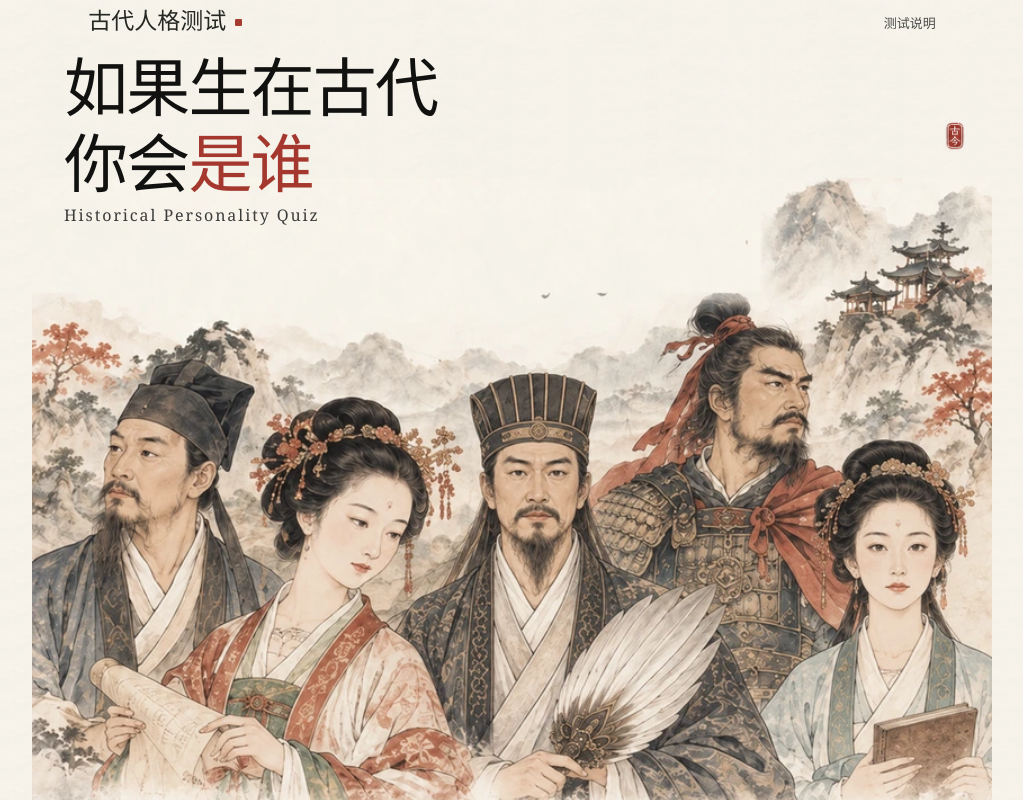
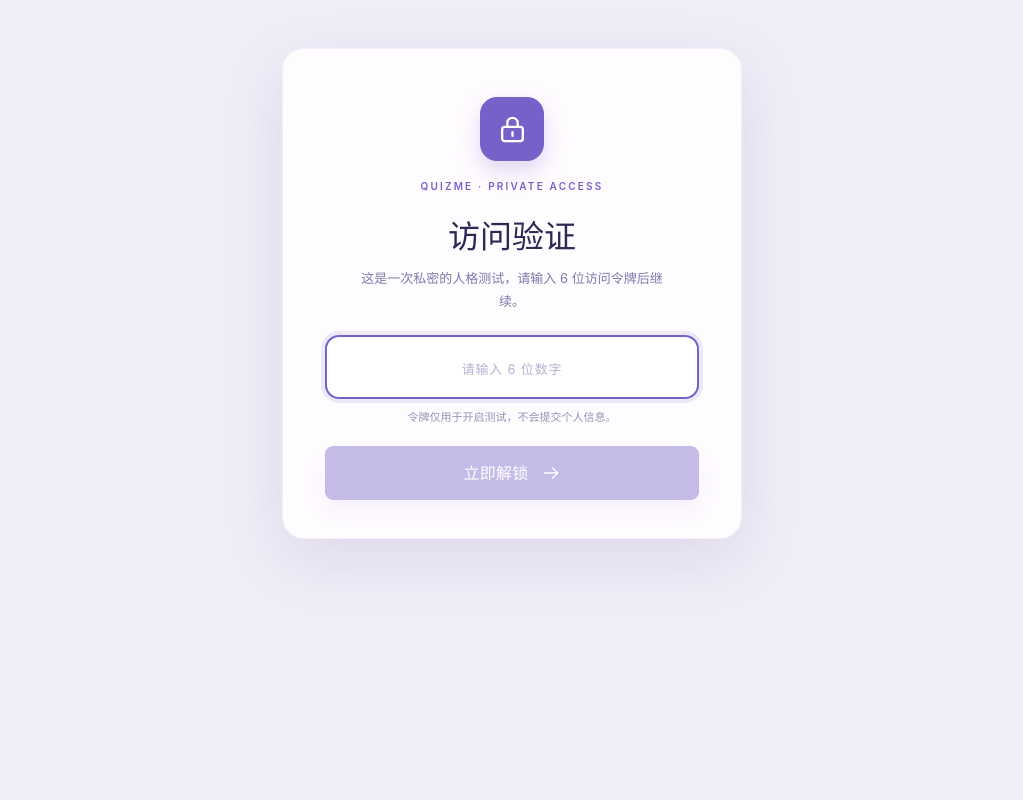
Before and after one commit to lsy991029-design/QuizMe, a React (Vite) app in the folder history-quiz/: page / in a window 1280 px wide. Shown: the whole page, without its empty margins (128-1151 px from the left). Built offline with nearby package versions, Linux system fonts and the light colour scheme.

Commit message:
feat: add quiz access token gate

```diff
--- a/history-quiz/src/Prototype.tsx
+++ b/history-quiz/src/Prototype.tsx
@@ -8,6 +8,7 @@ import { buildReport } from './report';
 import { portraitUrl } from './portraits';
 import { createAnonymousSession, QuotaApiError, submitTest, type QuotaSnapshot } from './quota';
 import { assetUrl } from './assets';
+import { grantAccess, hasAccessGrant, isAccessCode } from './access';
 
 type QuizState = {
   draft: Draft; updateDraft: (draft: Draft) => void; result: QuizResult | null;
@@ -29,6 +30,7 @@ const resultScreen: FlowScreen = { id: 'result', header: () => <InnerHeader />,
 const shareScreen: FlowScreen = { id: 'share', header: flow => <InnerHeader onBack={flow.pop} backLabel="返回结果" />, headerHeight: 64, render: flow => <Share flow={flow} /> };
 const sharedScreen: FlowScreen = { id: 'shared', header: () => <InnerHeader />, headerHeight: 64, footer: flow => <VisitorFooter flow={flow} />, footerHeight: 132, render: () => <SharedResult /> };
 const unavailableScreen: FlowScreen = { id: 'unavailable', header: () => <InnerHeader />, headerHeight: 64, render: flow => <Unavailable flow={flow} /> };
+const accessScreen = (next: FlowScreen): FlowScreen => ({ id: 'access', render: flow => <AccessGate flow={flow} next={next} /> });
 
 function Brand() { return <span className="brand">{PRODUCT_NAME}<span className="brand-dot" aria-hidden="true" /></span>; }
 function Primary({ children, onClick, disabled = false, busy = false, className = '' }: { children: ReactNode; onClick: () => void; disabled?: boolean; busy?: boolean; className?: string }) {
@@ -44,6 +46,39 @@ function StorageNotice({ omitFullStops = false }: { omitFullStops?: boolean }) {
 function Toast({ message }: { message: string }) { return message ? <div className="toast" role="status">{message}</div> : null; }
 function InnerHeader({ onBack, backLabel = '返回' }: { onBack?: () => void; backLabel?: string }) {
   return <div className="inner-header">{onBack ? <button type="button" className="back" onClick={onBack}><ChevronLeftIcon />{backLabel}</button> : <span />}<Brand /><span /></div>;
+}
+function AccessGate({ flow, next }: { flow: FlowControls; next: FlowScreen }) {
+  const [code, setCode] = useState('');
+  const [error, setError] = useState('');
+  const inputRef = useRef<HTMLInputElement>(null);
+  useEffect(() => { inputRef.current?.focus(); }, []);
+  const unlock = () => {
+    if (code.length !== 6) {
+      setError('请输入 6 位数字令牌。');
+      inputRef.current?.focus();
+      return;
+    }
+    if (!isAccessCode(code)) {
+      setError('令牌无效，请检查后重试。');
+      setCode('');
+      inputRef.current?.focus();
+      return;
+    }
+    grantAccess();
+    flow.replace(next);
+  };
+  return <Page id="access" className="access-page">
+    <section className="access-card" aria-labelledby="access-title">
+      <div className="access-lock" aria-hidden="true"><svg viewBox="0 0 24 24" fill="none" stroke="currentColor" strokeWidth="1.8" strokeLinecap="round" strokeLinejoin="round"><rect x="4" y="10" width="16" height="11" rx="2" /><path d="M8 10V7a4 4 0 0 1 8 0v3" /><path d="M12 14v3" /></svg></div>
+      <p className="access-kicker">QUIZME · PRIVATE ACCESS</p>
+      <h1 id="access-title">访问验证</h1>
+      <p className="access-description">这是一次私密的人格测试，请输入 6 位访问令牌后继续。</p>
+      <label className="sr-only" htmlFor="access-code">6 位访问令牌</label>
+      <input ref={inputRef} id="access-code" className="access-code" type="password" inputMode="numeric" pattern="[0-9]*" autoComplete="one-time-code" maxLength={6} value={code} onChange={event => { setCode(event.target.value.replace(/\D/g, '').slice(0, 6)); setError(''); }} onKeyDown={event => { if (event.key === 'Enter') unlock(); }} aria-invalid={Boolean(error)} aria-describedby={error ? 'access-error' : 'access-help'} placeholder="请输入 6 位数字" />
+      {error ? <p id="access-error" className="access-error" role="alert">{error}</p> : <p id="access-help" className="access-help">令牌仅用于开启测试，不会提交个人信息。</p>}
+      <Primary onClick={unlock} disabled={code.length !== 6}>立即解锁<ArrowRightIcon /></Primary>
+    </section>
+  </Page>;
 }
 function InfoSheet({ open, onClose }: { open: boolean; onClose: () => void }) {
   return <BottomSheet open={open} onOpenChange={value => { if (!value) onClose(); }} title="关于这场相遇" description="24 道选择，100 位中国历史人物" snap={0.69}><div className="info-body">
@@ -177,10 +212,10 @@ function SharedResult() {
 }
 function VisitorFooter({ flow }: { flow: FlowControls }) {
   const quiz = useQuiz();
-  return <div className="app-footer visitor-footer"><Primary onClick={() => { quiz.startNew(); clearShareHash(); flow.replace(quizScreen); }}>开始测试<ArrowRightIcon /></Primary><p className="footer-hint">24 道情境选择，遇见你的同频人物</p></div>;
+  return <div className="app-footer visitor-footer"><Primary onClick={() => { quiz.startNew(); clearShareHash(); flow.replace(accessScreen(quizScreen)); }}>开始测试<ArrowRightIcon /></Primary><p className="footer-hint">24 道情境选择，遇见你的同频人物</p></div>;
 }
 function Unavailable({ flow }: { flow: FlowControls }) {
-  return <Page id="unavailable" className="unavailable-page"><p className="eyebrow">这次相遇，暂未抵达</p><h1>这份结果<br />暂时无法查看</h1><p>链接可能不完整，或对应的内容版本已不可用。你仍可以开启自己的测试。</p><Primary onClick={() => { clearShareHash(); flow.replace(homeScreen); }}>开始我的测试<ArrowRightIcon /></Primary></Page>;
+  return <Page id="unavailable" className="unavailable-page"><p className="eyebrow">这次相遇，暂未抵达</p><h1>这份结果<br />暂时无法查看</h1><p>链接可能不完整，或对应的内容版本已不可用。你仍可以开启自己的测试。</p><Primary onClick={() => { clearShareHash(); flow.replace(hasAccessGrant() ? homeScreen : accessScreen(homeScreen)); }}>开始我的测试<ArrowRightIcon /></Primary></Page>;
 }
 function Share({ flow }: { flow: FlowControls }) {
   const { result } = useQuiz();
@@ -356,5 +391,8 @@ export default function Prototype() {
     screen?.addEventListener('scroll', keepViewport, { passive: true });
     return () => { window.removeEventListener('hashchange', onExternalNavigation); window.removeEventListener('popstate', onExternalNavigation); screen?.removeEventListener('scroll', keepViewport); };
   }, [cancelAdvance]);
-  return <QuizContext.Provider value={{ draft, updateDraft, result, saveResult, startNew: () => { cancelAdvance(); submitKeyRef.current = ''; submitSignatureRef.current = ''; updateDraft(freshDraft()); }, notice, shared: sharedRoute.result, quota, quotaLoading, quotaError, refreshQuota, showToast, pending, quizError, chooseAnswer, advance, cancelAdvance }}><div ref={appRef} className="history-app"><FlowStack key={externalHash} initial={sharedRoute.present ? sharedRoute.result ? sharedScreen : unavailableScreen : homeScreen} /><Toast message={toastMessage} /></div></QuizContext.Provider>;
+  const initialScreen = sharedRoute.present
+    ? sharedRoute.result ? sharedScreen : unavailableScreen
+    : hasAccessGrant() ? homeScreen : accessScreen(homeScreen);
+  return <QuizContext.Provider value={{ draft, updateDraft, result, saveResult, startNew: () => { cancelAdvance(); submitKeyRef.current = ''; submitSignatureRef.current = ''; updateDraft(freshDraft()); }, notice, shared: sharedRoute.result, quota, quotaLoading, quotaError, refreshQuota, showToast, pending, quizError, chooseAnswer, advance, cancelAdvance }}><div ref={appRef} className="history-app"><FlowStack key={externalHash} initial={initialScreen} /><Toast message={toastMessage} /></div></QuizContext.Provider>;
 }
--- /dev/null
+++ b/history-quiz/src/access.ts
@@ -0,0 +1,27 @@
+const FALLBACK_ACCESS_CODE = '826417';
+const ACCESS_GRANT_KEY = 'history-quiz:access-grant:v1';
+
+const configuredAccessCode = import.meta.env.VITE_QUIZ_ACCESS_CODE;
+export const ACCESS_CODE = typeof configuredAccessCode === 'string' && /^\d{6}$/.test(configuredAccessCode)
+  ? configuredAccessCode
+  : FALLBACK_ACCESS_CODE;
+
+export function hasAccessGrant(): boolean {
+  try {
+    return sessionStorage.getItem(ACCESS_GRANT_KEY) === ACCESS_CODE;
+  } catch {
+    return false;
+  }
+}
+
+export function grantAccess(): void {
+  try {
+    sessionStorage.setItem(ACCESS_GRANT_KEY, ACCESS_CODE);
+  } catch {
+    // Browsers that block sessionStorage can still continue for this page load.
+  }
+}
+
+export function isAccessCode(value: string): boolean {
+  return value === ACCESS_CODE;
+}
--- a/history-quiz/src/prototype.css
+++ b/history-quiz/src/prototype.css
@@ -380,6 +380,129 @@
 /* Result report: reference content structure, existing warm paper / cinnabar palette. */
 .history-app:has(.result-page:not([inert])) .flow-stack,
 .history-app:has(.result-page:not([inert])) .history-scroll { background: #eee9e1; }
+
+.history-app:has(.access-page:not([inert])) .flow-stack,
+.history-app:has(.access-page:not([inert])) .history-scroll {
+  background: #f0edf8;
+}
+
+.access-page {
+  display: grid;
+  place-items: center;
+  width: 100%;
+  max-width: none;
+  min-height: 100%;
+  padding: clamp(20px, 5vw, 48px) clamp(18px, 5vw, 32px);
+}
+
+.access-card {
+  width: min(100%, 460px);
+  padding: clamp(28px, 6vw, 48px) clamp(20px, 6vw, 42px) clamp(24px, 5vw, 38px);
+  border: 1px solid rgba(112, 91, 184, .08);
+  border-radius: 22px;
+  background: rgba(255, 253, 255, .94);
+  box-shadow: 0 20px 60px rgba(93, 74, 151, .12);
+  text-align: center;
+}
+
+.access-lock {
+  display: grid;
+  place-items: center;
+  width: 64px;
+  height: 64px;
+  margin: 0 auto 18px;
+  border-radius: 17px;
+  color: #fff;
+  background: #7561c7;
+  box-shadow: 0 10px 22px rgba(117, 97, 199, .24);
+}
+
+.access-lock svg { width: 31px; height: 31px; }
+
+.access-kicker {
+  margin: 0;
+  color: #7561c7 !important;
+  font-size: 10px;
+  font-weight: 600;
+  letter-spacing: .22em;
+}
+
+.access-card h1 {
+  margin: 22px 0 8px;
+  color: #2e2857;
+  font: 600 clamp(25px, 6vw, 32px)/1.35 var(--serif);
+}
+
+.access-description {
+  margin: 0 auto;
+  max-width: 320px;
+  color: #8178ad !important;
+  font-size: 13px;
+  line-height: 1.8;
+}
+
+.access-code {
+  display: block;
+  width: 100%;
+  min-height: 64px;
+  margin-top: 22px;
+  padding: 10px 16px;
+  border: 2px solid #ddd8f0;
+  border-radius: 14px;
+  outline: 0;
+  color: #2e2857;
+  background: #fff;
+  font-size: 20px;
+  letter-spacing: .42em;
+  line-height: 1.2;
+  text-align: center;
+  transition: border-color 160ms, box-shadow 160ms;
+}
+
+.access-code::placeholder {
+  color: #b7b0d3;
+  font-size: 13px;
+  letter-spacing: .06em;
+}
+
+.access-code:focus {
+  border-color: #7561c7;
+  box-shadow: 0 0 0 4px rgba(117, 97, 199, .12);
+}
+
+.access-code[aria-invalid='true'] { border-color: var(--red); }
+
+.access-card .primary {
+  margin-top: 16px;
+  min-height: 54px;
+  border-color: #7561c7;
+  background: #7561c7;
+  box-shadow: 0 10px 20px rgba(117, 97, 199, .18);
+}
+
+.access-card .primary:hover:not(:disabled) {
+  border-color: #6652b5;
+  background: #6652b5;
+}
+
+.access-help,
+.access-error {
+  min-height: 22px;
+  margin: 9px 0 0;
+  font-size: 11px;
+  line-height: 1.7;
+}
+
+.access-help { color: #9890b8 !important; }
+.access-error { color: var(--red) !important; }
+
+@media (max-width: 359px) {
+  .access-page { padding-inline: 14px; }
+  .access-card { border-radius: 18px; }
+  .access-lock { width: 56px; height: 56px; margin-bottom: 14px; }
+  .access-card h1 { margin-top: 17px; }
+  .access-code { min-height: 58px; margin-top: 18px; }
+}
 .result-page { padding: 10px 14px calc(var(--flow-footer-height, 0px) + var(--mobile-safe-area-height, 34px) + 22px); }
 .report-body { display: grid; gap: 16px; }
 .report-card { background: var(--surface); border: 1px solid #e5ded4; border-radius: 20px; padding: 22px 20px; }
```
Also changed, not shown: 1 other file (tests, documents, lock files or other folders).
